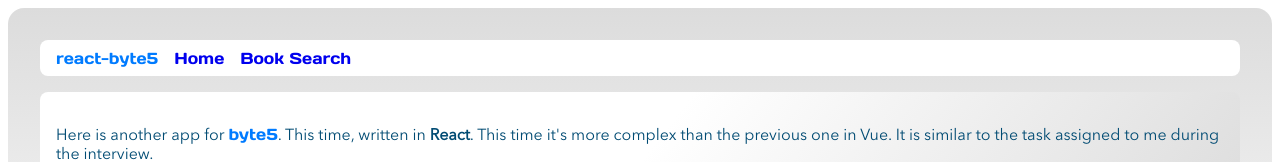
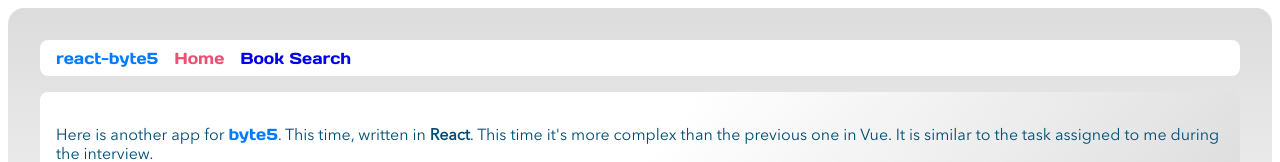
Before and after one commit to asilva87/react-byte5, a React (Vite) app: page / in a window 1280 px wide. Shown: the top 162 px of the page. Built offline with nearby package versions, Linux system fonts and the light colour scheme.

Commit message:
Use NavLink instead for styling active routes

```diff
--- a/src/components/Navbar/Navbar.tsx
+++ b/src/components/Navbar/Navbar.tsx
@@ -1,4 +1,4 @@
-import { Link } from 'react-router-dom'
+import { NavLink } from 'react-router-dom'
 import './Navbar.css'
 
 export default function Navbar(): JSX.Element {
@@ -6,10 +6,14 @@ export default function Navbar(): JSX.Element {
         <div className="navbar">
             <div>react-byte5</div>
             <div className="navbar__btn">
-                <Link to="/">Home</Link>
+                <NavLink to="/" style={({ isActive }) => ({ color: isActive ? '#ea5172' : '' })}>
+                    Home
+                </NavLink>
             </div>
             <div className="navbar__btn">
-                <Link to="/book-search">Book Search</Link>
+                <NavLink to="/book-search" style={({ isActive }) => ({ color: isActive ? '#ea5172' : '' })}>
+                    Book Search
+                </NavLink>
             </div>
         </div>
     )
```
